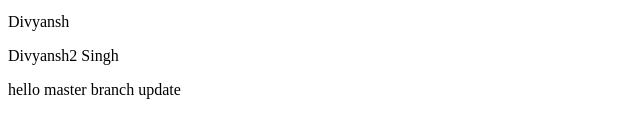
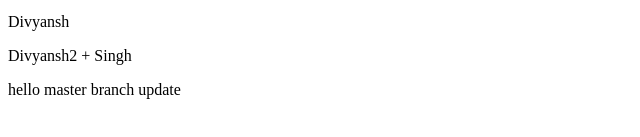
Before and after one commit to divyansh360circle/temporary, a website: page index.html in a window 1280 px wide. Shown: the part 203-340 px from the top of the page, 0-640 px from the left. Drawn offline with Linux system fonts and the light colour scheme.

Commit message:
mesage here some

```diff
--- a/index.html
+++ b/index.html
@@ -14,7 +14,7 @@
   <h3>dokku connected</h3>
   <p>Divyansh</p>
   <p>Divyansh</p>
-  <p>Divyansh2 Singh</p>
+  <p>Divyansh2 + Singh</p>
   <p>hello master branch update</p>
     <!-- <script src="/socket.io/socket.io.js"></script> -->
   <!-- <script>
```
